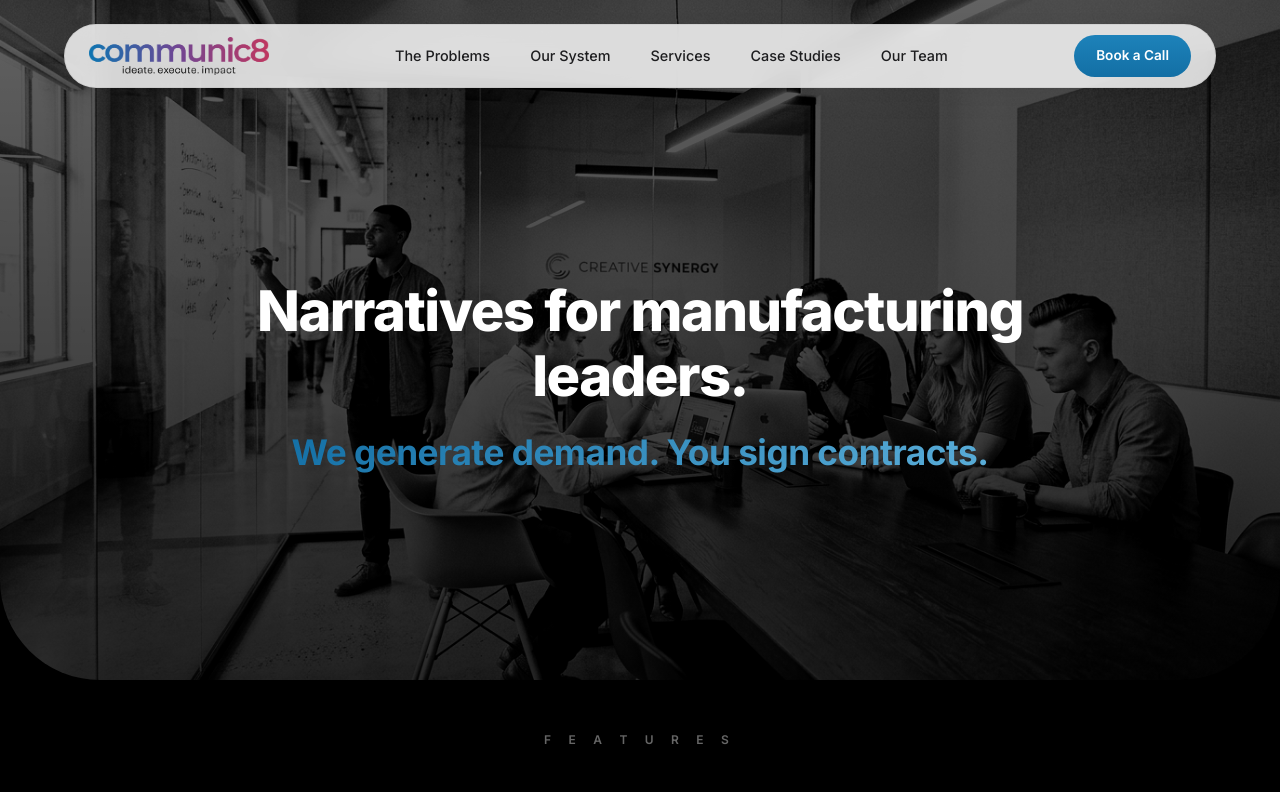
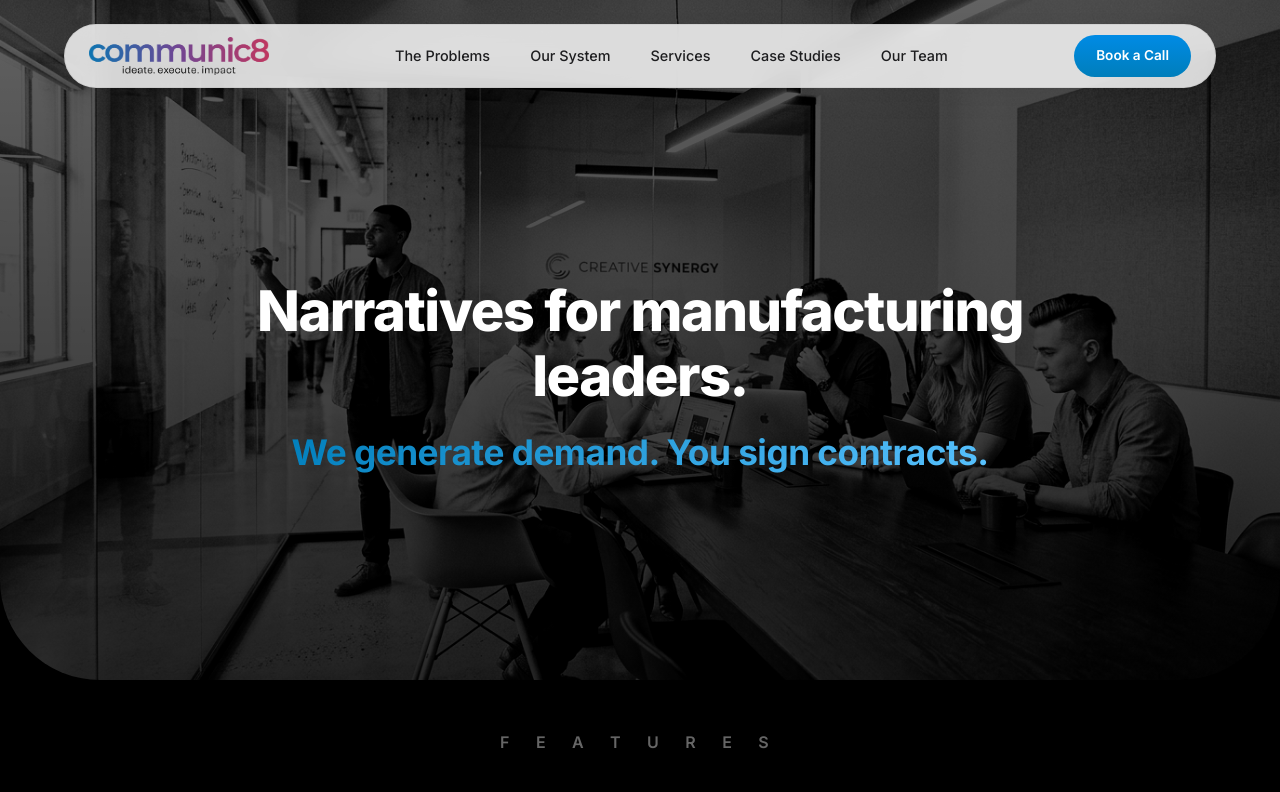
Before and after one commit to ajinkya-modse/communic8, a Next.js app: page / in a window 1280 px wide. Shown: the top 792 px of the page. Built offline with nearby package versions, Linux system fonts and the light colour scheme.

Commit message:
accent color, sliders, numbers

```diff
--- a/app/globals.css
+++ b/app/globals.css
@@ -1,41 +1,41 @@
 /* Design System Styles for Communic8 Landing Page */
 
 :root {
-  /* Communic8 Logo Color Palette */
-  --color-brand-blue: #136fa5;
-  --color-brand-purple: #5f4b9d;
-  --color-brand-magenta: #c72a54;
-
-  --color-brand-blue-rgb: 19, 111, 165;
-  --color-brand-purple-rgb: 95, 75, 157;
-  --color-brand-magenta-rgb: 199, 42, 84;
-
-  /* Accent Color roles (replacing orange) */
+  /* Communic8 Logo Color Palette (Brighter, high-contrast, premium) */
+  --color-brand-blue: #007ebb;
+  --color-brand-purple: #7952e9;
+  --color-brand-magenta: #eb3360;
+
+  --color-brand-blue-rgb: 0, 126, 187;
+  --color-brand-purple-rgb: 121, 82, 233;
+  --color-brand-magenta-rgb: 235, 51, 96;
+
+  /* Accent Color roles */
   --color-accent: var(--color-brand-magenta);
   --color-accent-rgb: var(--color-brand-magenta-rgb);
 
-  --color-accent-hover: #b02447; /* Slightly darker/deeper magenta */
-  --color-accent-light: #f7d2db; /* Light pink/magenta tint */
+  --color-accent-hover: #cf224c; /* Slightly deeper version for hover */
+  --color-accent-light: #ffd2dc; /* Cleaner pink tint */
 
   /* Brand Gradients */
   --gradient-brand: linear-gradient(135deg, var(--color-brand-blue), var(--color-brand-purple), var(--color-brand-magenta));
   --gradient-brand-horizontal: linear-gradient(90deg, var(--color-brand-blue), var(--color-brand-purple), var(--color-brand-magenta));
 
-  /* Single Color Brand Gradients (Apple-style) */
+  /* Single Color Brand Gradients (Apple-style, optimized brightness) */
   /* 1. Brand Blue Gradients */
-  --gradient-blue-text: linear-gradient(135deg, #136fa5 0%, #5baed9 100%);
-  --gradient-blue-btn: linear-gradient(180deg, #1d82ba 0%, #136fa5 100%);
-  --gradient-blue-btn-hover: linear-gradient(180deg, #2491cc 0%, #177cb8 100%);
+  --gradient-blue-text: linear-gradient(135deg, #007ebb 0%, #59c2ff 100%);
+  --gradient-blue-btn: linear-gradient(180deg, #008be5 0%, #007ebb 100%);
+  --gradient-blue-btn-hover: linear-gradient(180deg, #009eff 0%, #008be5 100%);
 
   /* 2. Brand Purple Gradients */
-  --gradient-purple-text: linear-gradient(135deg, #5f4b9d 0%, #9a84e6 100%);
-  --gradient-purple-btn: linear-gradient(180deg, #745ec4 0%, #5f4b9d 100%);
-  --gradient-purple-btn-hover: linear-gradient(180deg, #846ed4 0%, #6953ab 100%);
+  --gradient-purple-text: linear-gradient(135deg, #7952e9 0%, #ab8cff 100%);
+  --gradient-purple-btn: linear-gradient(180deg, #8c67ff 0%, #7952e9 100%);
+  --gradient-purple-btn-hover: linear-gradient(180deg, #9d7cff 0%, #8c67ff 100%);
 
   /* 3. Brand Magenta Gradients */
-  --gradient-magenta-text: linear-gradient(135deg, #c72a54 0%, #f55f84 100%);
-  --gradient-magenta-btn: linear-gradient(180deg, #dc3d66 0%, #c72a54 100%);
-  --gradient-magenta-btn-hover: linear-gradient(180deg, #e74e76 0%, #d4315c 100%);
+  --gradient-magenta-text: linear-gradient(135deg, #eb3360 0%, #ff668a 100%);
+  --gradient-magenta-btn: linear-gradient(180deg, #f54d76 0%, #eb3360 100%);
+  --gradient-magenta-btn-hover: linear-gradient(180deg, #ff6b8e 0%, #f03b66 100%);
 
   /* Typography */
   --font-family-base: var(--font-sans), -apple-system, BlinkMacSystemFont, "Segoe UI", Roboto, Helvetica, Arial, sans-serif;
@@ -344,8 +344,8 @@ a {
 
 .features-title {
   color: rgba(255, 255, 255, 0.4);
-  font-size: 0.75rem;
-  letter-spacing: 0.6em;
+  font-size: 1rem;
+  letter-spacing: 0.7em;
   margin-bottom: 45px;
   text-transform: uppercase;
   font-weight: 600;
@@ -392,7 +392,7 @@ a {
 }
 
 .brand-logo svg {
-  height: 22px;
+  height: 32px;
   fill: currentColor;
 }
 
@@ -426,7 +426,7 @@ a {
   font-family: Georgia, serif, var(--font-family-base);
   font-style: italic;
   font-weight: 500;
-  font-size: 1.85rem;
+  font-size: 2.25rem;
   text-align: center;
   color: var(--color-brand-magenta);
   margin-bottom: 30px;
@@ -466,8 +466,8 @@ a {
 }
 
 .leader-avatar {
-  width: 54px;
-  height: 54px;
+  width: 76px;
+  height: 76px;
   border-radius: 50%;
   object-fit: cover;
   border: 1px solid rgba(0, 0, 0, 0.08);
@@ -483,7 +483,7 @@ a {
 
 .leader-first-name,
 .leader-last-name {
-  font-size: 0.95rem;
+  font-size: 1.2rem;
   font-weight: 700;
   color: #1d1d1f;
   line-height: 1.25;
@@ -515,7 +515,7 @@ a {
   font-family: Georgia, serif, var(--font-family-base);
   font-style: italic;
   font-weight: 500;
-  font-size: 1.85rem;
+  font-size: 2.75rem;
   text-align: center;
   color: var(--color-brand-purple);
   margin-bottom: 30px;
@@ -565,12 +565,12 @@ a {
   justify-content: center;
   transition: all 0.3s ease;
   flex-shrink: 0;
-  width: 120px;
+  width: 160px;
 }
 
 .company-logo svg {
-  height: 24px;
-  width: 120px;
+  height: 32px;
+  width: 160px;
   fill: currentColor;
 }
 
@@ -993,12 +993,24 @@ a {
 }
 
 .metrics-heading {
-  font-family: var(--font-family-base);
-  font-size: 2.2rem;
+  font-family: Georgia, serif, var(--font-family-base);
+  font-style: italic;
+  font-weight: 500;
+  font-size: 2.75rem;
   color: #1d1d1f;
-  margin-bottom: 75px;
-  font-weight: 700;
+  margin-bottom: 16px;
   letter-spacing: -0.5px;
+}
+
+.metrics-subheading {
+  font-size: 1.15rem;
+  color: #86868b;
+  margin-bottom: 60px;
+  max-width: 600px;
+  margin-left: auto;
+  margin-right: auto;
+  line-height: 1.5;
+  font-weight: 400;
 }
 
 .metrics-grid {
@@ -1016,7 +1028,7 @@ a {
 }
 
 .metric-number {
-  font-size: 3.8rem;
+  font-size: 4.8rem;
   font-weight: 800;
   line-height: 1;
   margin-bottom: 12px;
@@ -1028,10 +1040,11 @@ a {
 }
 
 .metric-label {
-  font-size: 0.95rem;
+  font-size: 1.2rem;
   font-weight: 500;
   color: #888888;
   letter-spacing: 0.2px;
+  line-height: 1.4;
 }
 
 /* Bio & Call to Action Section */
@@ -1486,15 +1499,26 @@ a {
     font-size: 1.5rem;
   }
   .metrics-heading {
-    font-size: 1.8rem;
-    margin-bottom: 50px;
+    font-size: 2.15rem;
+    margin-bottom: 12px;
+  }
+  .metrics-subheading {
+    font-size: 1rem;
+    margin-bottom: 40px;
+    padding: 0 16px;
+  }
+  .companies-title {
+    font-size: 2.15rem;
   }
   .metrics-grid {
     grid-template-columns: repeat(2, 1fr);
     gap: 40px 30px;
   }
   .metric-number {
-    font-size: 3rem;
+    font-size: 3.8rem;
+  }
+  .metric-label {
+    font-size: 1.05rem;
   }
 }
 
@@ -1524,7 +1548,10 @@ a {
     gap: 30px;
   }
   .metric-number {
-    font-size: 2.6rem;
+    font-size: 3.2rem;
+  }
+  .metric-label {
+    font-size: 0.95rem;
   }
   .bio-content {
     padding: 24px;
--- a/app/page.js
+++ b/app/page.js
@@ -1239,6 +1239,7 @@ export default function Home() {
         {/* Metrics Section */}
         <section id="metrics" className="metrics-section">
           <h3 className="metrics-heading">Numbers that make sense</h3>
+          <p className="metrics-subheading">On an average, our clients grow qualified pipeline of 150-200 potential buyers in under 9 months.</p>
           <div className="metrics-grid">
             <div className="metric-item">
               <span className="metric-number">74%</span>
```
